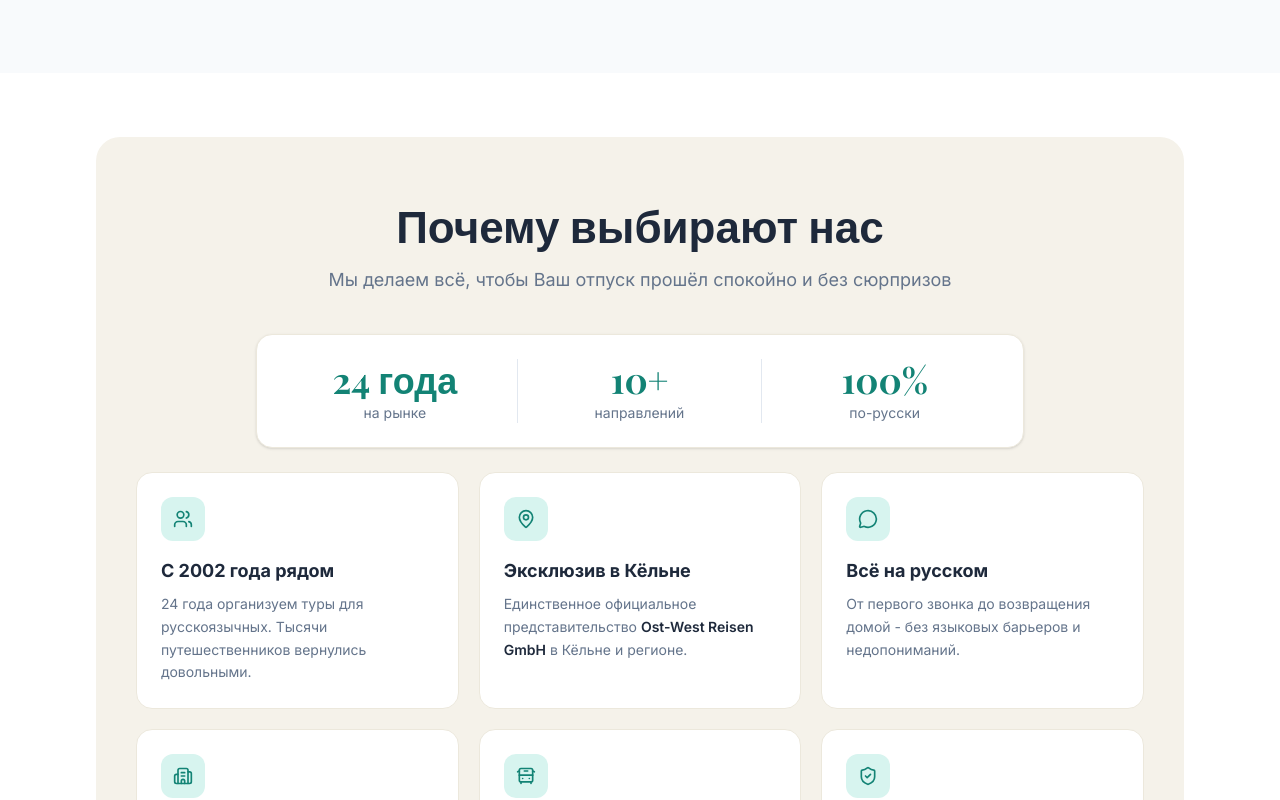
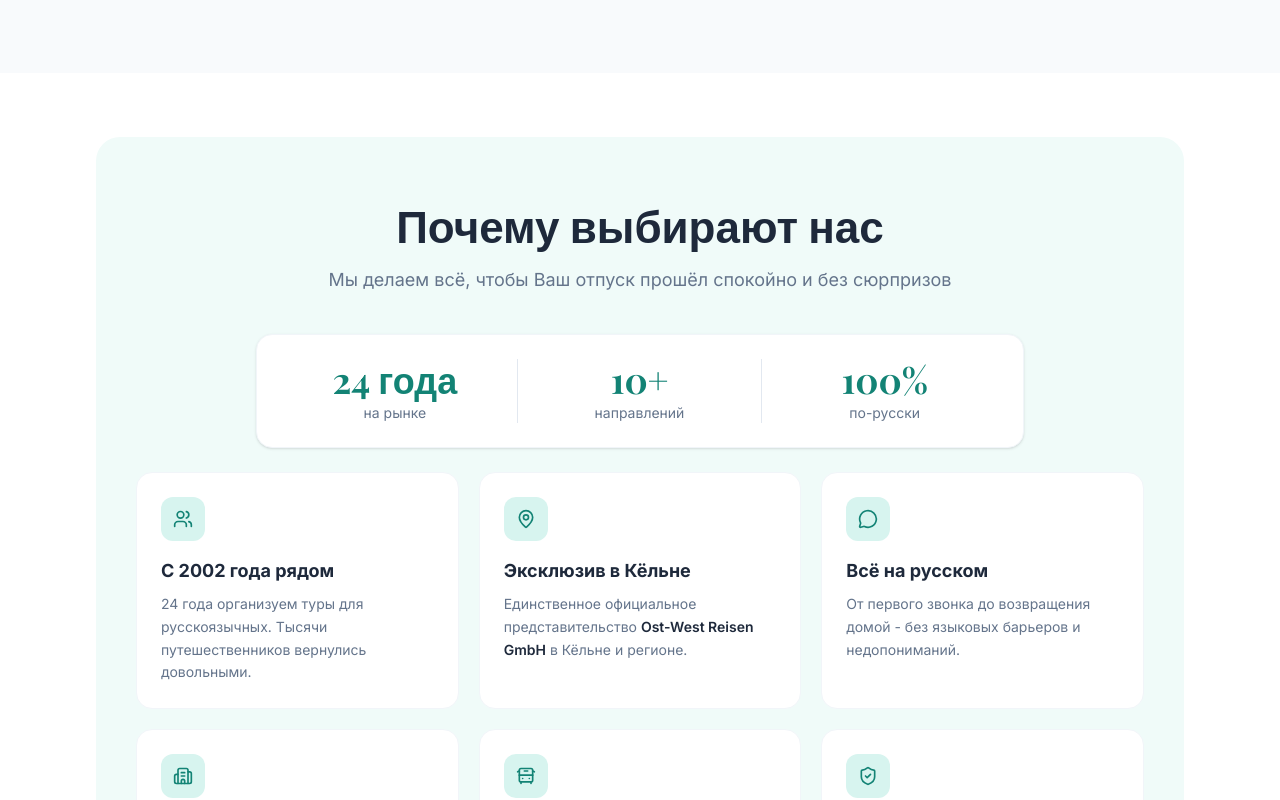
Before and after one commit to chokolate73/ost-west-reisen, a Next.js app: page / in a window 1280 px wide. Shown: the part 2700-3500 px from the top of the page. Built offline with nearby package versions, Linux system fonts and the light colour scheme.

Commit message:
Use light teal background for "Почему выбирают нас" panel
https://claude.ai/code/session_01C248XHzoj2vVH2rRg9pbiA

```diff
--- a/components/WhyUs.tsx
+++ b/components/WhyUs.tsx
@@ -64,7 +64,7 @@ export default function WhyUs() {
   return (
     <section id="why" className="bg-white py-12 sm:py-16">
       <div className="mx-auto max-w-6xl px-4 sm:px-6 lg:px-8">
-        <div className="rounded-3xl bg-[#f5f2ea] px-5 py-14 sm:px-10 sm:py-16">
+        <div className="rounded-3xl bg-brand-50 px-5 py-14 sm:px-10 sm:py-16">
           <div className="mx-auto max-w-2xl text-center">
             <h2 className="font-serif text-4xl font-bold text-ink sm:text-[2.75rem]">
               Почему выбирают нас
@@ -74,7 +74,7 @@ export default function WhyUs() {
             </p>
           </div>
 
-          <div className="mx-auto mt-10 max-w-3xl rounded-2xl border border-[#ece8dc] bg-white px-4 py-6 shadow-sm">
+          <div className="mx-auto mt-10 max-w-3xl rounded-2xl border border-slate-100 bg-white px-4 py-6 shadow-sm">
             <div className="grid grid-cols-3 divide-x divide-slate-200">
               {stats.map((stat) => (
                 <div key={stat.label} className="px-2 text-center sm:px-4">
@@ -93,7 +93,7 @@ export default function WhyUs() {
             {features.map(({ icon: Icon, title, text }) => (
               <div
                 key={title}
-                className="rounded-2xl border border-[#ece8dc] bg-white p-6"
+                className="rounded-2xl border border-slate-100 bg-white p-6"
               >
                 <div className="flex size-11 items-center justify-center rounded-xl bg-brand-100">
                   <Icon className="size-5 text-brand-600" />
```
